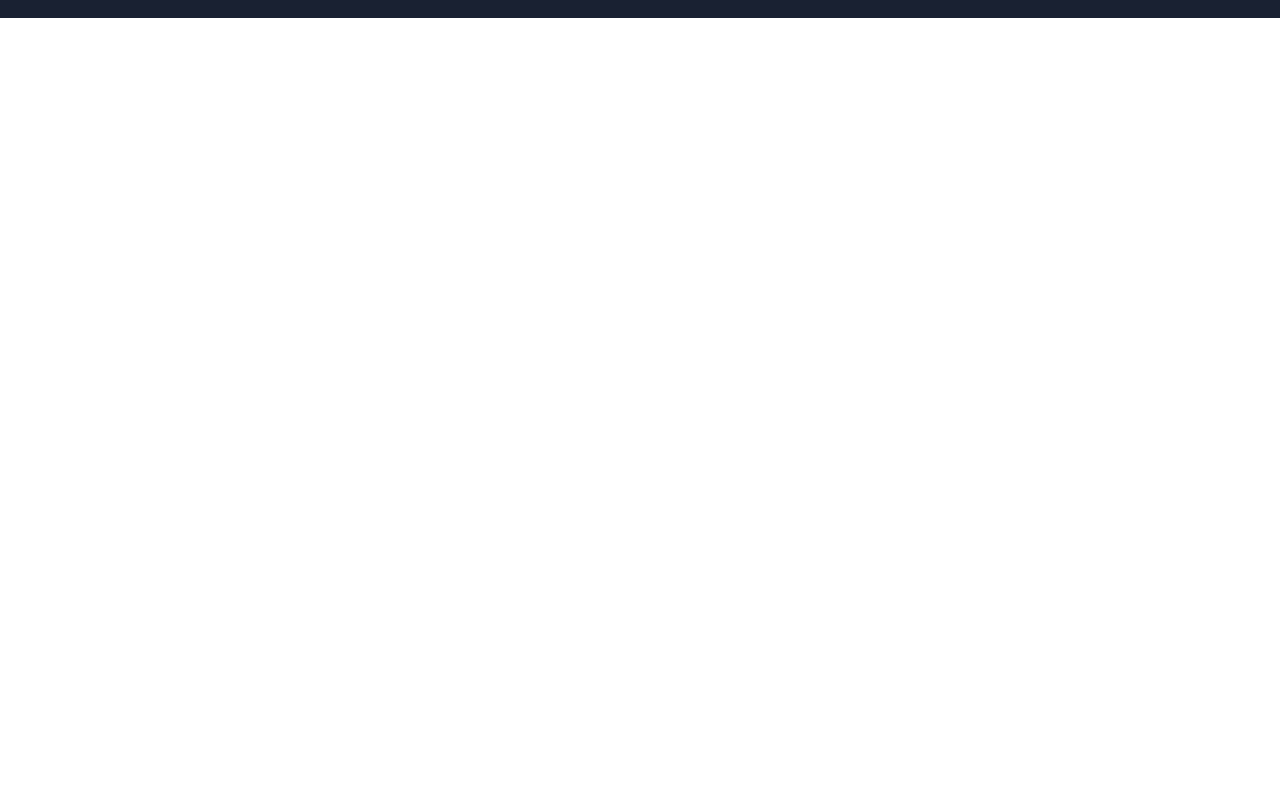
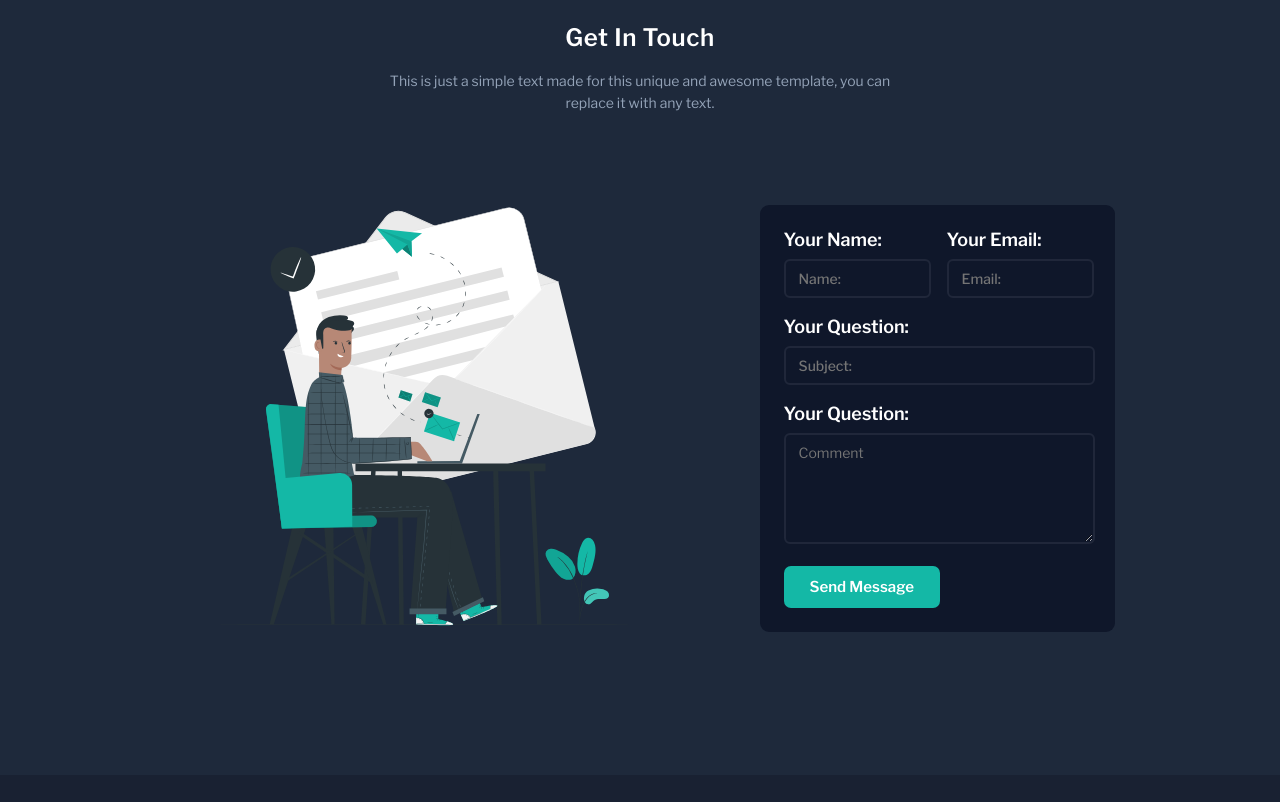
Before and after one commit to sajjad-007/media_query, a plain HTML site: page index.html in a window 1280 px wide. Shown: the part 6627-7429 px from the top of the page. Before the commit the page ends 6645 px from the top, so only its background shows below. Drawn offline with nearby package versions, Linux system fonts and the light colour scheme; files whose address does not match are found by name.

Commit message:
form part design complete & project done

```diff
--- a/index.html
+++ b/index.html
@@ -688,8 +688,50 @@
     </div>
     <!-- ========Blog section end======== -->
 
-    <!-- ========Nabvar section start======== -->
-    <!-- ========Nabvar section end======== -->
+    <!-- ========Form section start======== -->
+    <div id="form">
+        <div class="container">
+            <div class="faq_header">
+                <h3 class="headingThree">Get in touch</h3>
+                <p class="commonPera">This is just a simple text made for this unique and awesome template, you can replace it with any text.</p>
+            </div>
+            <div class="form_wrapper">
+                <div class="form_img">
+                    <img src="./images/form.svg" alt="not found">
+                </div>
+                <form>
+                    <div class="form_part">
+                        <div class="name_email">
+                            <div class="name">
+                                <p>your name:</p>
+                                <input type="text" placeholder="Name:">
+                            </div>
+                            <div class="email">
+                                <p>your email:</p>
+                                <input type="email" placeholder="Email:">
+                            </div>
+                        </div>
+                        <div class="question">
+                            <div class="name">
+                                <p>your question:</p>
+                                <input type="text" placeholder="Subject:">
+                            </div>
+                        </div>
+                        <div class="comment">
+                            <div class="name">
+                                <p>your question:</p>
+                                <textarea name="comment:" placeholder="Comment" id="text"></textarea>
+                            </div>
+                        </div>
+                        <div class="form_btn">
+                            <button class="commonBtn" type="submit">send message</button>
+                        </div>
+                    </div>
+                </form>
+            </div>
+        </div>
+    </div>
+    <!-- ========Form section end======== -->
 
     <!-- ========Footer section start======== -->
     <footer>
--- a/style.css
+++ b/style.css
@@ -910,8 +910,78 @@ nav{
 }
 /* =======Blog code End========== */
 
-/* =======Common code Start========== */
-/* =======Common code End========== */
+/* =======form code Start========== */
+#form{
+    padding: 96px 0;
+    background-color: var(--ashes);
+}
+.form_wrapper {
+    display: flex;
+    align-items: start;
+    justify-content: center;
+    gap: 60px;
+    margin-top: 30px;
+}
+.form_img{
+    width: 534px;
+    height: 534px;
+    overflow: hidden;
+    object-fit: cover;
+}
+.form_img img{
+    width: 100%;
+    height: 100%;
+    background-repeat: no-repeat;
+    background-size: cover;
+}
+.form_part{
+    width: 355px;
+    padding: 24px;
+    background-color: var(--primary);
+    border-radius: 9px;
+    margin-top: 60px;
+    display: flex;
+    align-items: start;
+    flex-direction: column;
+    gap: 18px;
+}
+.name_email{
+    display: flex;
+    align-items: center;
+    gap: 16px;
+}
+.form_part input{
+    padding: 9px 13px;
+    background-color: transparent;
+    border: none;
+    border: 2px solid var(--borderColor);
+    border-radius: 6px;
+    font-size: 14px;
+    color: var(--sada);
+    font-weight: 500;
+    width: 311px;
+}
+.name_email input{
+    width: 147px;
+}
+.form_part p {
+    font-size: 18px;
+    font-weight: 600;
+    color: var(--sada);
+    text-transform: capitalize;
+    margin-bottom: 9px;
+}
+textarea{
+    background-color: transparent;
+    color: var(--sada);
+    width: 311px;
+    border-radius: 6px;
+    font-size: 14px;
+    border: 2px solid var(--borderColor);
+    padding: 9px 13px;
+    height: 111px;
+}
+/* =======form code End========== */
 
 /* =======footer code Start========== */
 footer{
```
Also changed, not shown: images/form.svg (added).
